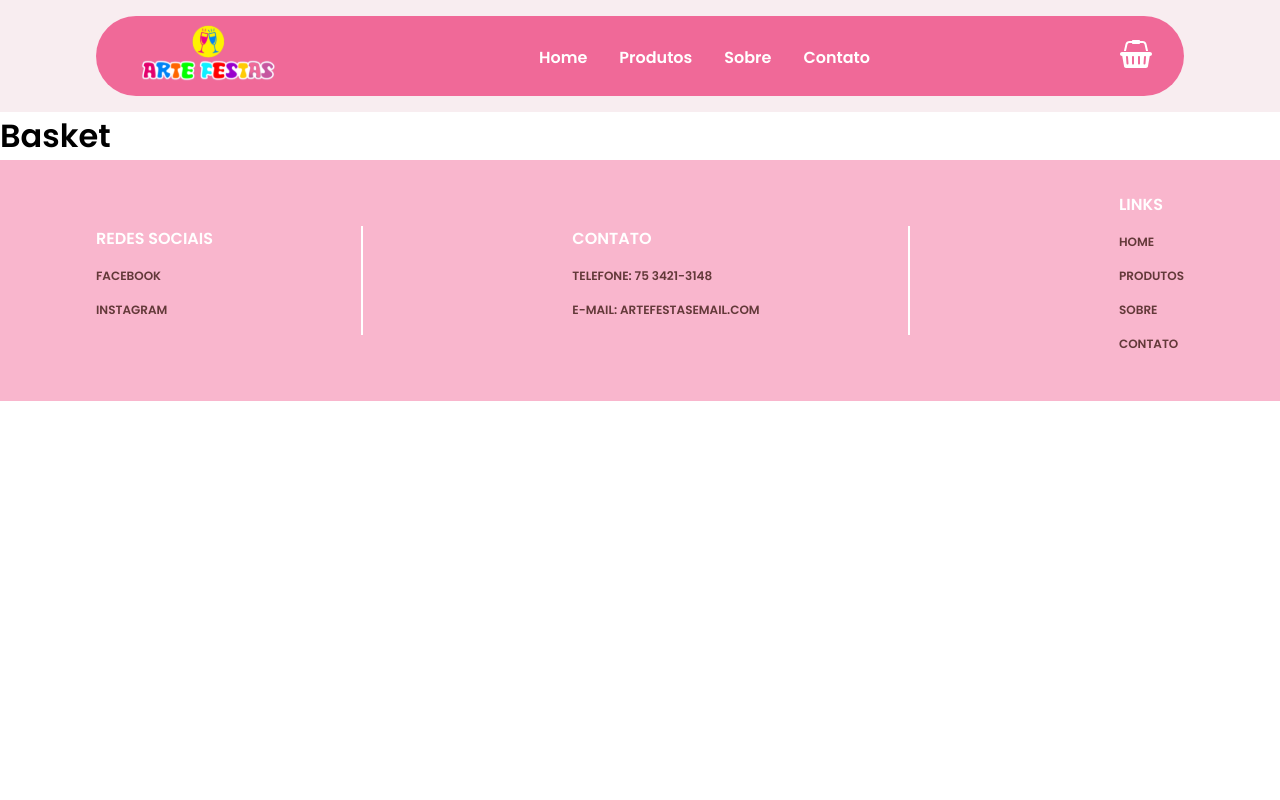
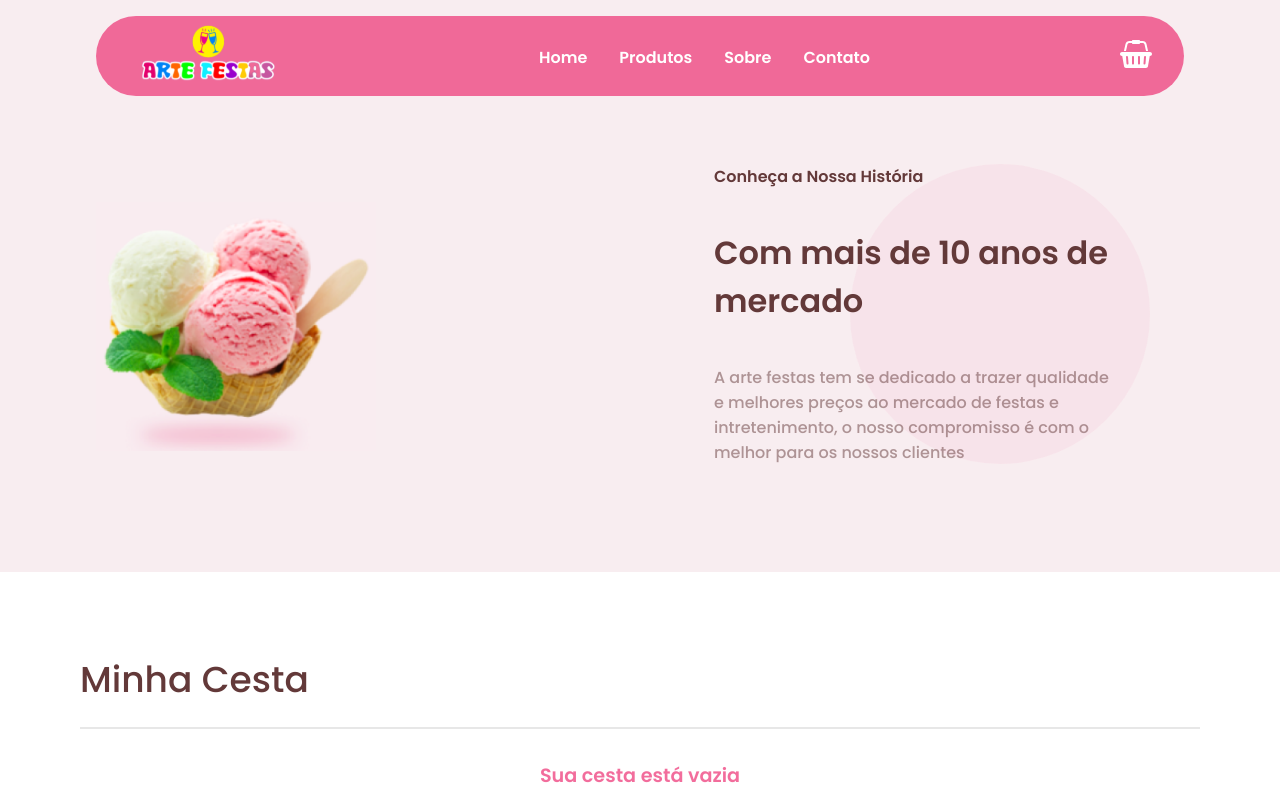
Before and after one commit to gabrieljcf/marketplace-site, a React (Create React App) app: page /Basket in a window 1280 px wide. Shown: the top 800 px of the page. Built offline with nearby package versions, Linux system fonts and the light colour scheme.

Commit message:
feature: add basket page

```diff
--- a/src/pages/Basket/index.tsx
+++ b/src/pages/Basket/index.tsx
@@ -1,10 +1,104 @@
-// import { Header } from "../../components/Header";
+import { useEffect, useState } from "react";
+import { Cta } from "../../components/Cta";
+import { ErrorMessage } from "../../components/ErrorMessage";
+import { CardList } from "../../components/CardList";
+
+import ctaImg from "../../assets/cta.png";
+
+import {
+  BasketContainer,
+  BasketContent,
+  BasketDetails,
+  CardListContainer,
+  Line,
+  TotalContainer,
+} from "./styles";
+import { Button } from "../../components/Button";
+
+interface CardItem {
+  _id: string;
+  name: string;
+  price: number;
+  images: string[];
+  description: string;
+  quantity: number;
+}
 
 export function Basket() {
+  const [cardItems, setCardItems] = useState<CardItem[]>([]);
+  const [total, setTotal] = useState(0);
+
+  useEffect(() => {
+    const items = localStorage.getItem("arte-festas-card");
+    if (items) {
+      const parsedItems = JSON.parse(items);
+      setCardItems(parsedItems);
+    }
+  }, []);
+
+  useEffect(() => {
+    const totalPrice = cardItems.reduce((acc, cur) => {
+      return acc + cur.price * cur.quantity;
+    }, 0);
+
+    setTotal(totalPrice);
+  }, [cardItems]);
+
+  function handleChangeQuantity(id: string, quantity: number) {
+    const newCardItems = cardItems.map((item) => {
+      if (item._id === id) {
+        return { ...item, quantity };
+      }
+      return item;
+    });
+    setCardItems(newCardItems);
+  }
+
+  function handleRemove(id: string) {
+    const newCardItems = cardItems.filter((item) => item._id !== id);
+    setCardItems(newCardItems);
+  }
+
   return (
-    <>
-      {/* <Header /> */}
-      <h1>Basket</h1>
-    </>
+    <BasketContainer>
+      <Cta
+        title="Conheça a Nossa História"
+        subtitle="Com mais de 10 anos de mercado"
+        paragraph="A arte festas tem se dedicado a trazer qualidade e melhores preços ao mercado de festas e intretenimento, o nosso compromisso é com o melhor para os nossos clientes"
+        reverse={true}
+        image={ctaImg}
+      />
+
+      <BasketContent>
+        <h2>Minha Cesta</h2>
+        <Line />
+        {cardItems.length > 0 ? (
+          <BasketDetails>
+            <CardListContainer>
+              {cardItems.map((item) => (
+                <CardList
+                  key={item._id}
+                  product={item}
+                  onChangeQuantity={handleChangeQuantity}
+                  onRemove={handleRemove}
+                />
+              ))}
+            </CardListContainer>
+            <TotalContainer>
+              <h3>Total</h3>
+              <p>
+                {new Intl.NumberFormat("pt-BR", {
+                  style: "currency",
+                  currency: "BRL",
+                }).format(total)}
+              </p>
+              <Button>Finalizar compra</Button>
+            </TotalContainer>
+          </BasketDetails>
+        ) : (
+          <ErrorMessage message="Sua cesta está vazia" />
+        )}
+      </BasketContent>
+    </BasketContainer>
   );
 }
--- /dev/null
+++ b/src/pages/Basket/styles.ts
@@ -0,0 +1,59 @@
+import styled from "styled-components";
+
+export const BasketContainer = styled.main``;
+
+export const BasketContent = styled.div`
+  max-width: 1120px;
+  margin: 5rem auto;
+  h2 {
+    font-size: 2.25rem;
+    font-weight: 500;
+    color: var(--text-body);
+  }
+`;
+
+export const Line = styled.div`
+  width: 100%;
+  height: 2px;
+  background: var(--line);
+  margin: 1.25rem 0;
+`;
+
+export const BasketDetails = styled.div`
+  display: grid;
+  grid-template-columns: 1fr 250px;
+  grid-template-rows: auto;
+  grid-gap: 60px;
+`;
+
+export const CardListContainer = styled.div`
+  align-self: flex-start;
+  box-shadow: 0px 0px 8px 4px rgba(0, 0, 0, 0.1);
+  padding: 1.25rem;
+  border-radius: 2.5rem;
+`;
+
+export const TotalContainer = styled.div`
+  box-shadow: 0px 0px 8px 4px rgba(0, 0, 0, 0.1);
+  padding: 1.25rem;
+  border-radius: 2.5rem;
+  height: 240px;
+  display: flex;
+  flex-direction: column;
+  align-items: center;
+  justify-content: center;
+
+  h3 {
+    font-size: 1.5rem;
+    font-weight: 500;
+    color: var(--text-body);
+  }
+
+  p {
+    margin: 1.25rem 0;
+
+    font-size: 2.25rem;
+    font-weight: 600;
+    color: var(--text-body);
+  }
+`;
```
